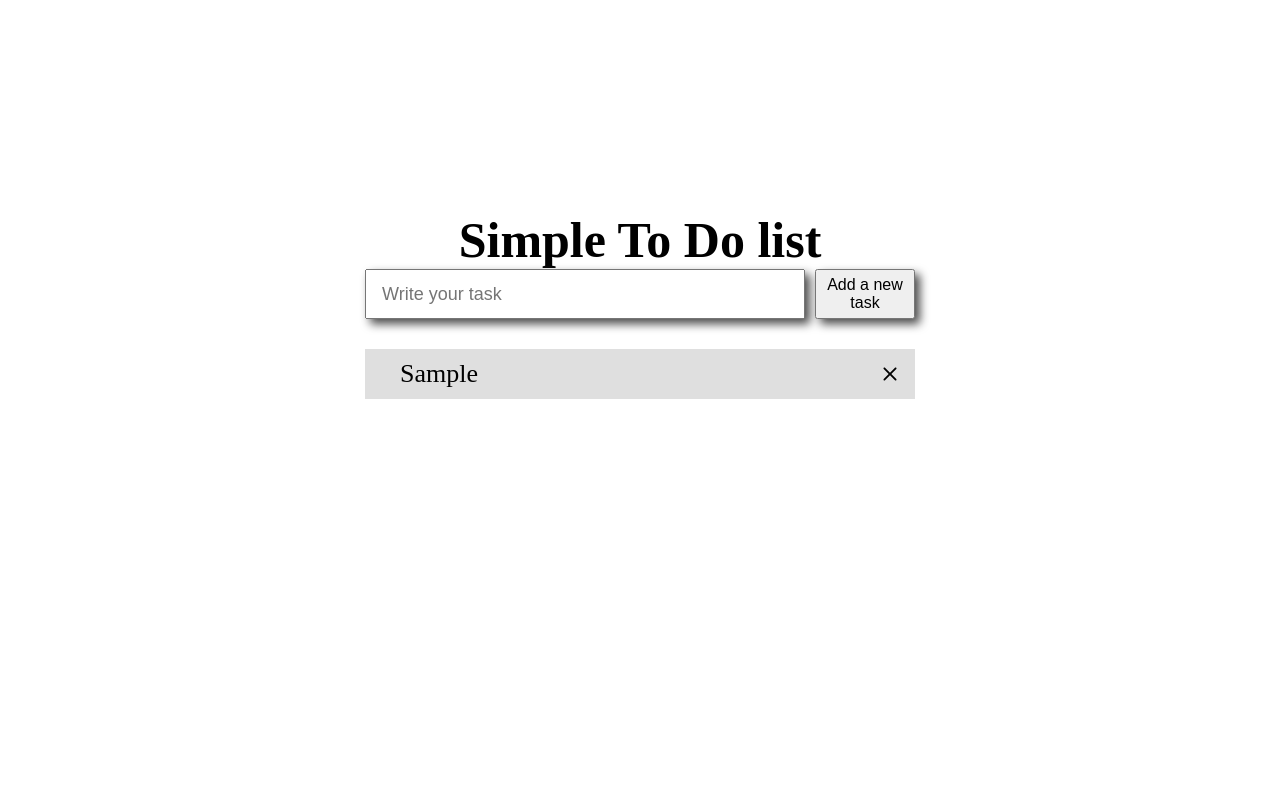
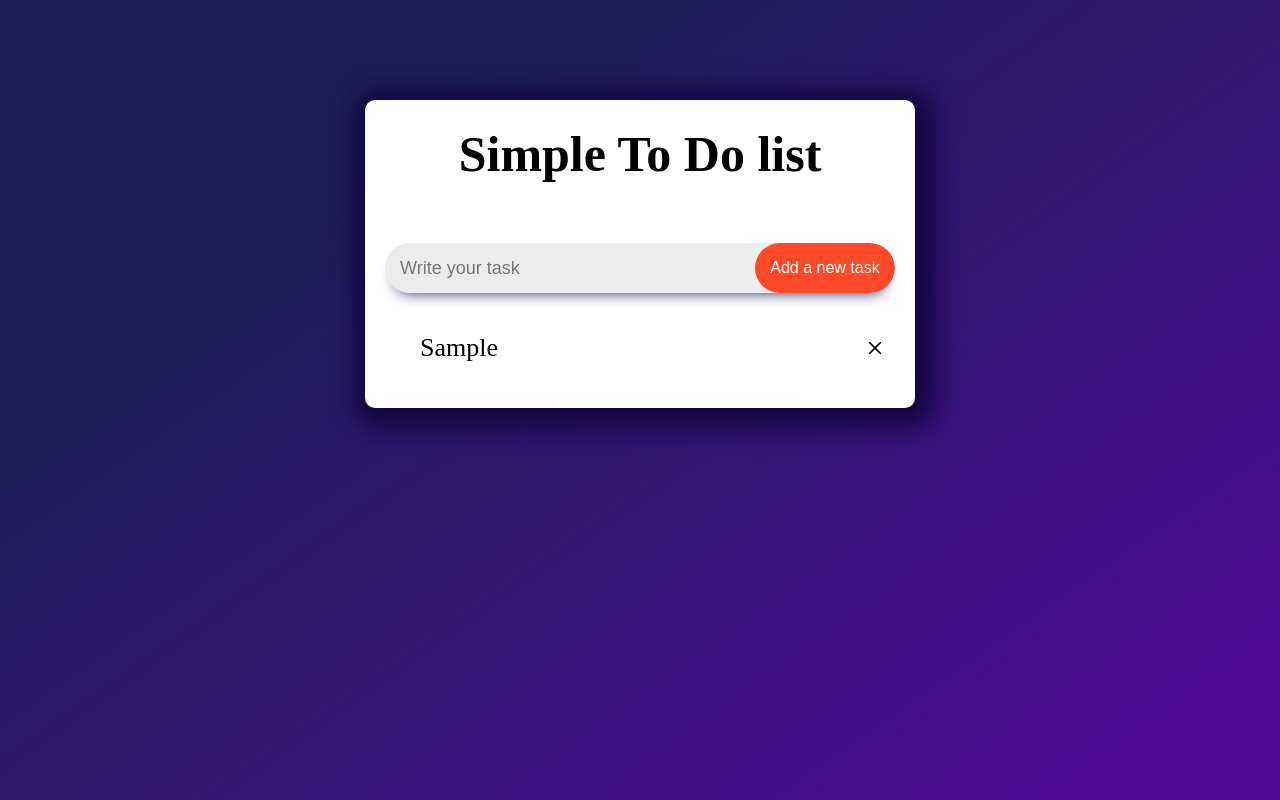
Before and after one commit to BohdanKoleiko/ToDo, a plain HTML site: page index.html in a window 1280 px wide. Both pictures are taken after typing "Sample" into the empty fields and a click on the button "Add a new task". Drawn offline with nearby package versions, Linux system fonts and the light colour scheme; files that its build step writes are made by us from their sources.

Commit message:
changed styles

```diff
--- a/scss/style.scss
+++ b/scss/style.scss
@@ -11,11 +11,12 @@ h1 {
 }
 
 body {
-   display: grid;
-   grid-template-columns: 1fr;
-   grid-template-rows: 1fr;
-   align-items: center;
-   height: 100vh;
+   height: calc(100vh - 100px);
+   background: linear-gradient(
+      145deg,
+      rgba(29, 31, 87, 1) 24%,
+      rgba(77, 11, 149, 1) 90%
+   );
 }
 
 .container {
@@ -26,6 +27,14 @@ body {
 
 .todo {
    &__wrapper {
+      background-color: #fff;
+      border-radius: 10px;
+      padding: 25px 20px;
+      margin-top: 100px;
+      box-shadow: 5px 5px 25px 15px #130640;
+   }
+
+   &__inner {
       margin-top: 60px;
    }
 
@@ -34,27 +43,39 @@ body {
       justify-content: space-between;
       column-gap: 10px;
       margin: 0 auto;
-      filter: drop-shadow(5px 5px 5px #4b4b4b);
+      background-color: #ececec;
+      border-radius: 25px;
+      overflow: hidden;
+      box-shadow: 0px 10px 15px -11px #070b45;
 
       input {
          flex: 1 1 auto;
          padding: 0 15px;
          outline: none;
          font-size: 18px;
-         line-height: 35px;
+         line-height: 50px;
+         background-color: inherit;
+         border: none;
+         border-top-left-radius: 25px;
+         border-bottom-left-radius: 25px;
       }
 
       button {
-         flex: 0 1 100px;
+         flex: 0 1 140px;
          padding: 5px;
          font-size: 16px;
          cursor: pointer;
+         background-color: #ff4929;
+         color: #fff;
+         border: none;
+         border-radius: 25px;
       }
    }
 
    &__results {
       margin-top: 30px;
-      height: 300px;
+      min-height: 60px;
+      max-height: 300px;
       overflow-y: scroll;
       overflow-x: hidden;
 
@@ -74,24 +95,9 @@ body {
          list-style-type: none;
          padding: 10px 35px;
          cursor: pointer;
-         transition: background-color 0.2s;
-
-         &:nth-child(odd) {
-            background-color: #dfdfdf;
-         }
-
-         &:nth-child(even) {
-            background-color: #f7f7f7;
-         }
-
-         &:hover {
-            background-color: #b7b7b7;
-         }
       }
 
       li.checked {
-         background-color: #8d8d8d;
-         color: #ffffff;
          text-decoration: line-through;
 
          &::before {
@@ -102,14 +108,8 @@ body {
             transform: translateY(-65%) rotate(-45deg);
             width: 16px;
             height: 8px;
-            border-left: 2px solid #ffffff;
-            border-bottom: 2px solid #ffffff;
-         }
-
-         .todo__close-btn {
-            svg {
-               fill: #ffffff;
-            }
+            border-left: 2px solid #2c2c2c;
+            border-bottom: 2px solid #2c2c2c;
          }
       }
    }
@@ -119,23 +119,29 @@ body {
       top: 50%;
       right: 0;
       transform: translateY(-50%);
-      //background: url("/img/x-lg.svg") center center/35% no-repeat;
-      width: 50px;
-      height: 100%;
+      width: 40px;
+      height: 40px;
       cursor: pointer;
-      transition: background-color 0.2s;
+      transition: background-color 0.2s ease-in;
+      border-radius: 100%;
 
       svg {
          position: absolute;
          top: 50%;
          left: 50%;
          transform: translate(-50%, -50%);
-         width: 30%;
-         height: 30%;
+         width: 35%;
+         height: 35%;
+         transition: all 0.2s ease-in;
       }
 
       &:hover {
          background-color: #f89797;
+
+         svg {
+            width: 40%;
+            height: 40%;
+         }
       }
    }
 }
```
